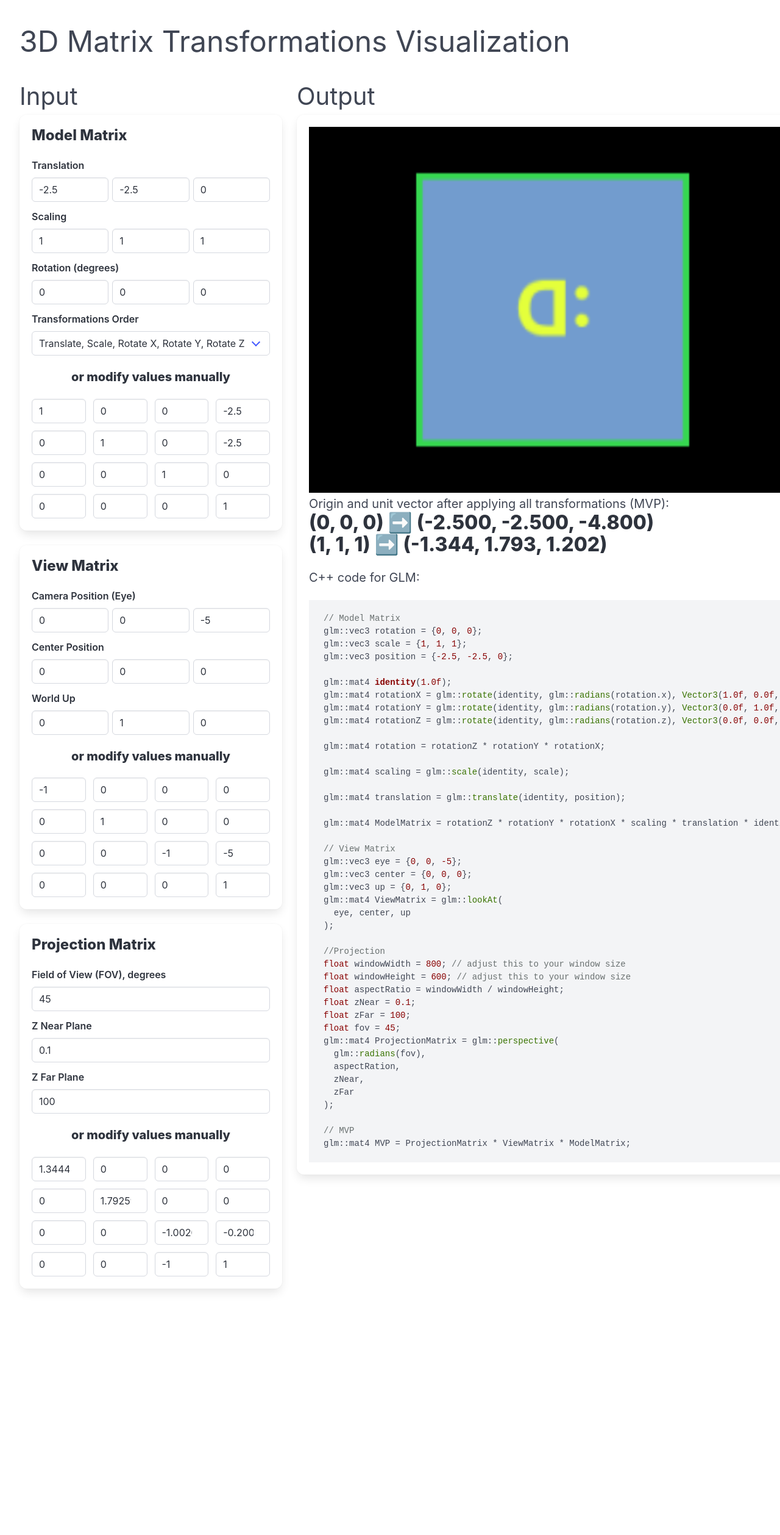
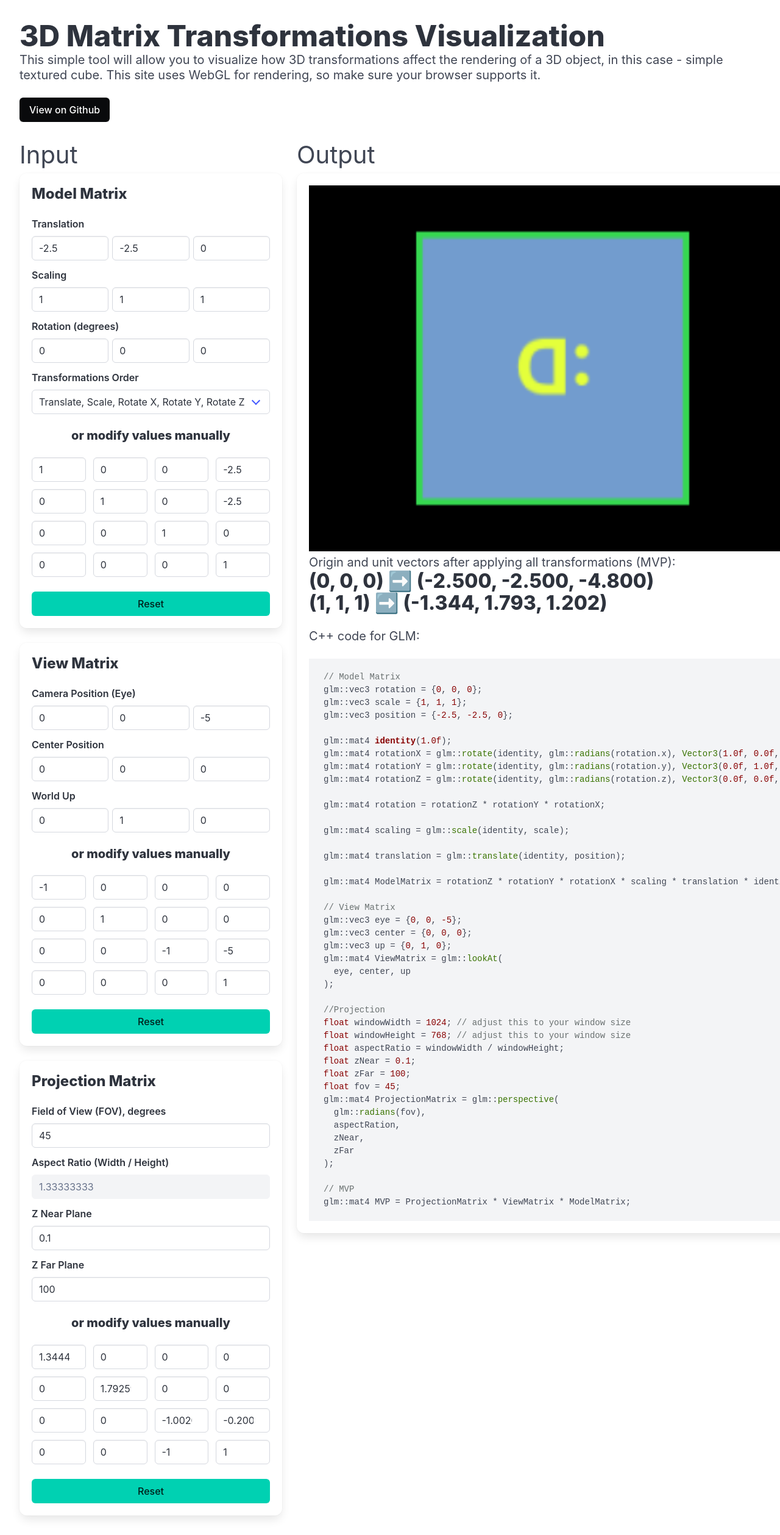
Before and after one commit to MrOnlineCoder/3dMatrixVis, a website built with Vite: page index.html in a window 1280 px wide. Shown: the top 2517 px of the page at 61% size. Before the commit the page ends 2145 px from the top, so only its background shows below. Built offline with nearby package versions, Linux system fonts and the light colour scheme.

Commit message:
Add reset button and some text

```diff
--- a/index.html
+++ b/index.html
@@ -33,7 +33,16 @@
   <body>
     <div class="wrapper">
       <div class="block">
-        <h1 class="is-size-1">3D Matrix Transformations Visualization</h1>
+        <h1 class="title is-1">3D Matrix Transformations Visualization</h1>
+        <p class="subtitle">
+          This simple tool will allow you to visualize how 3D transformations
+          affect the rendering of a 3D object, in this case - simple textured
+          cube. This site uses WebGL for rendering, so make sure your browser
+          supports it.
+        </p>
+        <a href="https://github.com/MrOnlineCoder/3dMatrixVis">
+          <button class="button is-black">View on Github</button>
+        </a>
       </div>
 
       <div class="block">
@@ -93,6 +102,11 @@
               <div class="fixed-grid has-4-cols">
                 <div class="grid" id="modelForm"></div>
               </div>
+              <div class="level">
+                <button class="button is-primary is-fullwidth" id="modelReset">
+                  Reset
+                </button>
+              </div>
             </div>
             <div class="box">
               <div class="title is-4">View Matrix</div>
@@ -118,6 +132,11 @@
               <div class="fixed-grid has-4-cols">
                 <div class="grid" id="viewForm"></div>
               </div>
+              <div class="level">
+                <button class="button is-primary is-fullwidth" id="viewReset">
+                  Reset
+                </button>
+              </div>
             </div>
             <div class="box">
               <div class="title is-4">Projection Matrix</div>
@@ -130,6 +149,17 @@
                       type="number"
                       placeholder="45.0"
                       id="projectionFov"
+                    />
+                  </div>
+                </div>
+                <div class="field">
+                  <label class="label">Aspect Ratio (Width / Height)</label>
+                  <div class="control">
+                    <input
+                      class="input"
+                      type="number"
+                      value="1.33333333"
+                      disabled
                     />
                   </div>
                 </div>
@@ -164,6 +194,14 @@
               <div class="fixed-grid has-4-cols">
                 <div class="grid" id="projectionForm"></div>
               </div>
+              <div class="level">
+                <button
+                  class="button is-primary is-fullwidth"
+                  id="projectionReset"
+                >
+                  Reset
+                </button>
+              </div>
             </div>
           </div>
           <div class="column">
@@ -172,7 +210,7 @@
               <canvas class="output-canvas" id="gl"></canvas>
               <div class="block">
                 <p class="subtitle">
-                  Origin and unit vector after applying all transformations
+                  Origin and unit vectors after applying all transformations
                   (MVP):
                 </p>
                 <div class="title is-3" id="vectorTransform"></div>
--- a/src/main.ts
+++ b/src/main.ts
@@ -18,8 +18,8 @@ let shaderProgram: WebGLProgram | null;
 let modelBuffer: WebGLBuffer | null;
 let vertexAttribute: number | null;
 
-const CANVAS_WIDTH = 800;
-const CANVAS_HEIGHT = 600;
+const CANVAS_WIDTH = 1024;
+const CANVAS_HEIGHT = 768;
 
 export const buildCppCode = (options: {
   translation: Vector3;
@@ -163,9 +163,9 @@ const createProjectionForm = () => {
     onChange(Matrix4.perspective(fov, CANVAS_WIDTH / CANVAS_HEIGHT, near, far));
   };
 
-  fovField.addEventListener('input', updateProjection);
-  nearField.addEventListener('input', updateProjection);
-  farField.addEventListener('input', updateProjection);
+  fovField.addEventListener('change', updateProjection);
+  nearField.addEventListener('change', updateProjection);
+  farField.addEventListener('change', updateProjection);
 
   fovField.value = '45';
   nearField.value = '0.1';
@@ -179,6 +179,12 @@ const createProjectionForm = () => {
     getFov: () => parseFloat(fovField.value),
     getNear: () => parseFloat(nearField.value),
     getFar: () => parseFloat(farField.value),
+    reset: () => {
+      fovField.value = '45';
+      nearField.value = '0.1';
+      farField.value = '100';
+      updateProjection();
+    },
   };
 };
 
@@ -216,6 +222,12 @@ const createVectorForm = (el: HTMLElement, initialValue: Vector3) => {
   return {
     onVectorChange,
     getVector: () => vector,
+    setVector: (newVector: Vector3) => {
+      vector = newVector;
+      xField.value = newVector.x.toString();
+      yField.value = newVector.y.toString();
+      zField.value = newVector.z.toString();
+    },
   };
 };
 
@@ -257,6 +269,11 @@ function createViewForm() {
     getEye: () => eyeForm.getVector(),
     getCenter: () => centerForm.getVector(),
     getUp: () => upForm.getVector(),
+    reset: () => {
+      eyeForm.setVector(new Vector3(0, 0, -5));
+      centerForm.setVector(new Vector3(0, 0, 0));
+      upForm.setVector(new Vector3(0, 1, 0));
+    },
   };
 }
 
@@ -328,6 +345,11 @@ function createModelForm() {
     getRotation: () => rotationForm.getVector(),
     getScaling: () => scalingForm.getVector(),
     getTranslation: () => translationForm.getVector(),
+    reset: () => {
+      translationForm.setVector(new Vector3(-2.5, -2.5, 0));
+      scalingForm.setVector(new Vector3(1, 1, 1));
+      rotationForm.setVector(new Vector3(0, 0, 0));
+    },
   };
 }
 
@@ -366,6 +388,38 @@ async function init() {
     document.getElementById('modelForm')!,
     Matrix4.translation(-5 / 2, -5 / 2, 0)
   );
+
+  const modelResetButton = document.getElementById(
+    'modelReset'
+  ) as HTMLButtonElement;
+
+  modelResetButton.onclick = () => {
+    modelForm.setMatrix(Matrix4.translation(-5 / 2, -5 / 2, 0));
+    modelEditForm.reset();
+    renderVisualization();
+  };
+
+  const viewResetButton = document.getElementById(
+    'viewReset'
+  ) as HTMLButtonElement;
+
+  viewResetButton.onclick = () => {
+    viewForm.setMatrix(
+      Matrix4.lookAt(new Vector3(0, 0, -5), new Vector3(), new Vector3(0, 1, 0))
+    );
+    viewEditForm.reset();
+    renderVisualization();
+  };
+
+  const projectionResetButton = document.getElementById(
+    'projectionReset'
+  ) as HTMLButtonElement;
+
+  projectionResetButton.onclick = () => {
+    projectionForm.setMatrix(Matrix4.perspective(45, 800 / 600, 0.1, 100));
+    projectionEditForm.reset();
+    renderVisualization();
+  };
 
   const texture = await createTexture(gl, './cube.png');
 
```
